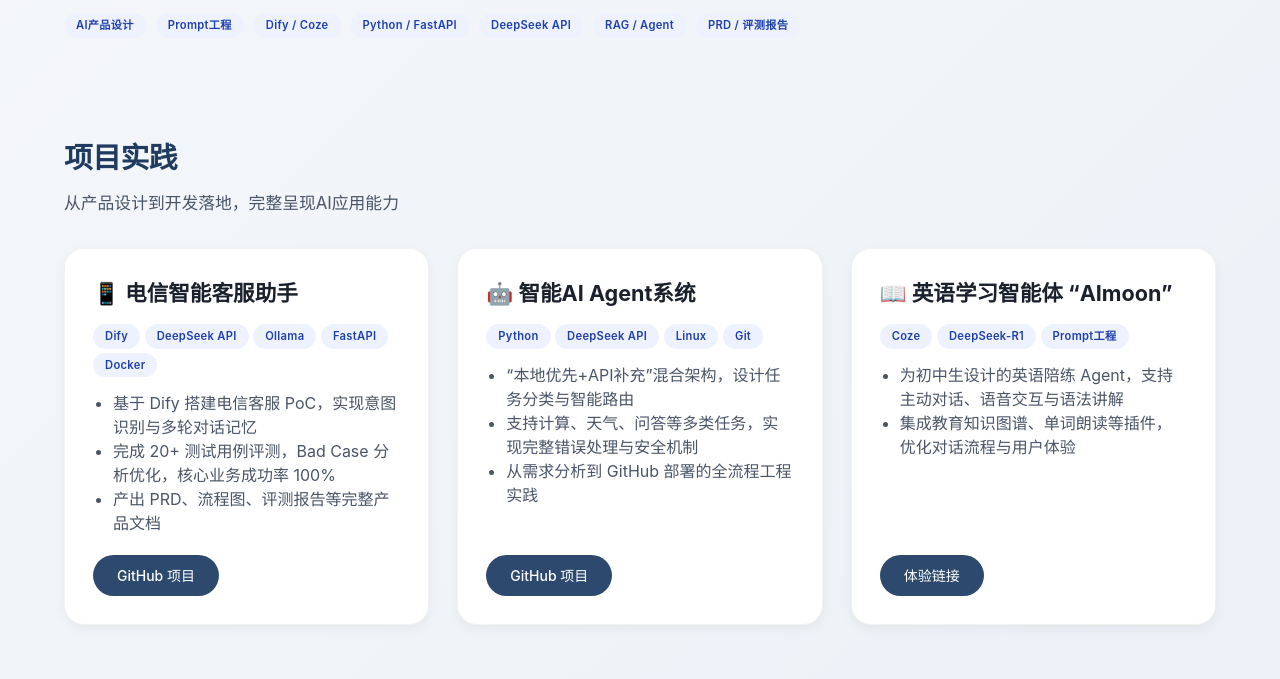
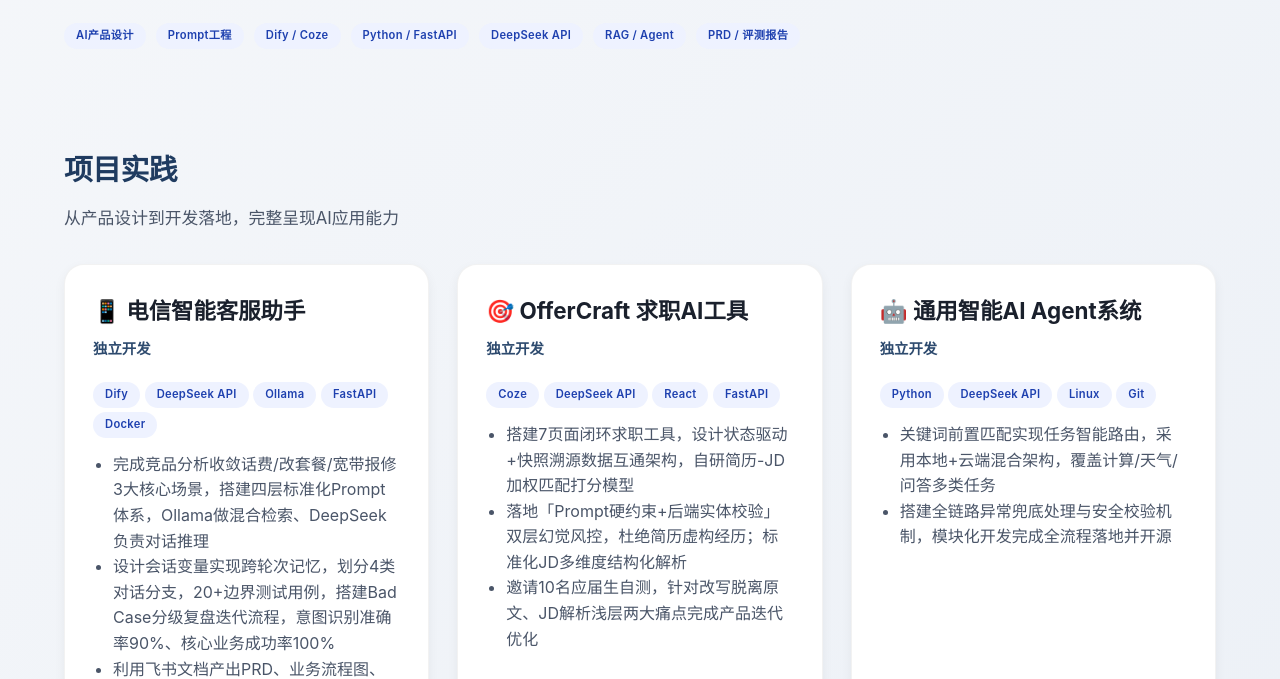
Before and after one commit to MOON-0805/MOON-0805.github.io, a plain HTML site: page index.html in a window 1280 px wide. Shown: the part 273-952 px from the top of the page. Drawn offline with Linux system fonts and the light colour scheme.

Commit message:
Update index.html

```diff
--- a/index.html
+++ b/index.html
@@ -15,7 +15,7 @@
             font-family: -apple-system, BlinkMacSystemFont, 'Segoe UI', Roboto, 'Helvetica Neue', sans-serif;
             background: linear-gradient(135deg, #f5f7fa 0%, #e9eef5 100%);
             color: #1a202c;
-            line-height: 1.5;
+            line-height: 1.6;
             scroll-behavior: smooth;
         }
 
@@ -120,6 +120,18 @@
             box-shadow: 0 20px 25px -12px rgba(0,0,0,0.15);
         }
 
+        .card h3 {
+            font-size: 1.4rem;
+            margin-bottom: 8px;
+        }
+        .card .subtitle {
+            font-size: 0.9rem;
+            color: #2d4a6e;
+            font-weight: 600;
+            margin-bottom: 12px;
+            display: block;
+        }
+
         /* 标签 */
         .tech-tag {
             background: #eef2ff;
@@ -135,7 +147,7 @@
 
         .project-grid {
             display: grid;
-            grid-template-columns: repeat(auto-fill, minmax(350px, 1fr));
+            grid-template-columns: repeat(auto-fill, minmax(340px, 1fr));
             gap: 28px;
             margin-top: 32px;
         }
@@ -224,6 +236,13 @@
             margin-top: 20px;
         }
 
+        .project-links {
+            margin-top: 20px;
+            display: flex;
+            gap: 12px;
+            flex-wrap: wrap;
+        }
+
         @media (max-width: 700px) {
             .nav-links {
                 gap: 20px;
@@ -277,57 +296,61 @@
                 <div class="project-grid">
                     <!-- 项目1 电信智能客服助手 -->
                     <div class="card">
-                        <h3 style="font-size: 1.35rem;">📱 电信智能客服助手</h3>
-                        <div style="margin: 12px 0;">
+                        <h3>📱 电信智能客服助手</h3>
+                        <span class="subtitle">独立开发</span>
+                        <div style="margin: 8px 0 12px;">
                             <span class="tech-tag">Dify</span>
                             <span class="tech-tag">DeepSeek API</span>
                             <span class="tech-tag">Ollama</span>
                             <span class="tech-tag">FastAPI</span>
                             <span class="tech-tag">Docker</span>
                         </div>
-                        <ul style="margin-left: 20px; color: #4a5568; flex:1;">
-                            <li>基于 Dify 搭建电信客服 PoC，实现意图识别与多轮对话记忆</li>
-                            <li>完成 20+ 测试用例评测，Bad Case 分析优化，核心业务成功率 100%</li>
-                            <li>产出 PRD、流程图、评测报告等完整产品文档</li>
+                        <ul style="margin-left: 20px; color: #4a5568; flex:1; list-style-type: disc;">
+                            <li>完成竞品分析收敛话费/改套餐/宽带报修3大核心场景，搭建四层标准化Prompt体系，Ollama做混合检索、DeepSeek负责对话推理</li>
+                            <li>设计会话变量实现跨轮次记忆，划分4类对话分支，20+边界测试用例，搭建Bad Case分级复盘迭代流程，意图识别准确率90%、核心业务成功率100%</li>
+                            <li>利用飞书文档产出PRD、业务流程图、AI评测全套规范文档，并部署至GitHub展示</li>
                         </ul>
-                        <div style="margin-top: 20px;">
+                        <div class="project-links">
                             <a href="https://github.com/MOON-0805/telecom-ai-assistant" target="_blank" class="btn">GitHub 项目</a>
                         </div>
                     </div>
 
-                    <!-- 项目2 智能AI Agent系统 -->
+                    <!-- 项目2 OfferCraft -->
                     <div class="card">
-                        <h3 style="font-size: 1.35rem;">🤖 智能AI Agent系统</h3>
-                        <div style="margin: 12px 0;">
+                        <h3>🎯 OfferCraft 求职AI工具</h3>
+                        <span class="subtitle">独立开发</span>
+                        <div style="margin: 8px 0 12px;">
+                            <span class="tech-tag">Coze</span>
+                            <span class="tech-tag">DeepSeek API</span>
+                            <span class="tech-tag">React</span>
+                            <span class="tech-tag">FastAPI</span>
+                        </div>
+                        <ul style="margin-left: 20px; color: #4a5568; flex:1; list-style-type: disc;">
+                            <li>搭建7页面闭环求职工具，设计状态驱动+快照溯源数据互通架构，自研简历-JD加权匹配打分模型</li>
+                            <li>落地「Prompt硬约束+后端实体校验」双层幻觉风控，杜绝简历虚构经历；标准化JD多维度结构化解析</li>
+                            <li>邀请10名应届生自测，针对改写脱离原文、JD解析浅层两大痛点完成产品迭代优化</li>
+                        </ul>
+                        <div class="project-links">
+                            <a href="https://github.com/MOON-0805/offercraft" target="_blank" class="btn">GitHub 项目</a>
+                        </div>
+                    </div>
+
+                    <!-- 项目3 通用智能AI Agent系统 -->
+                    <div class="card">
+                        <h3>🤖 通用智能AI Agent系统</h3>
+                        <span class="subtitle">独立开发</span>
+                        <div style="margin: 8px 0 12px;">
                             <span class="tech-tag">Python</span>
                             <span class="tech-tag">DeepSeek API</span>
                             <span class="tech-tag">Linux</span>
                             <span class="tech-tag">Git</span>
                         </div>
-                        <ul style="margin-left: 20px; color: #4a5568; flex:1;">
-                            <li>“本地优先+API补充”混合架构，设计任务分类与智能路由</li>
-                            <li>支持计算、天气、问答等多类任务，实现完整错误处理与安全机制</li>
-                            <li>从需求分析到 GitHub 部署的全流程工程实践</li>
+                        <ul style="margin-left: 20px; color: #4a5568; flex:1; list-style-type: disc;">
+                            <li>关键词前置匹配实现任务智能路由，采用本地+云端混合架构，覆盖计算/天气/问答多类任务</li>
+                            <li>搭建全链路异常兜底处理与安全校验机制，模块化开发完成全流程落地并开源</li>
                         </ul>
-                        <div style="margin-top: 20px;">
+                        <div class="project-links">
                             <a href="https://github.com/MOON-0805/smart-ai-agent" target="_blank" class="btn">GitHub 项目</a>
-                        </div>
-                    </div>
-
-                    <!-- 项目3 Coze英语学习智能体 -->
-                    <div class="card">
-                        <h3 style="font-size: 1.35rem;">📖 英语学习智能体 “AImoon”</h3>
-                        <div style="margin: 12px 0;">
-                            <span class="tech-tag">Coze</span>
-                            <span class="tech-tag">DeepSeek-R1</span>
-                            <span class="tech-tag">Prompt工程</span>
-                        </div>
-                        <ul style="margin-left: 20px; color: #4a5568; flex:1;">
-                            <li>为初中生设计的英语陪练 Agent，支持主动对话、语音交互与语法讲解</li>
-                            <li>集成教育知识图谱、单词朗读等插件，优化对话流程与用户体验</li>
-                        </ul>
-                        <div style="margin-top: 20px;">
-                            <a href="https://www.coze.cn/s/KdtdlD47z4w/" target="_blank" class="btn">体验链接</a>
                         </div>
                     </div>
                 </div>
```
